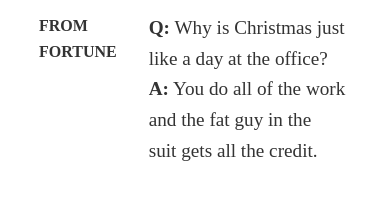
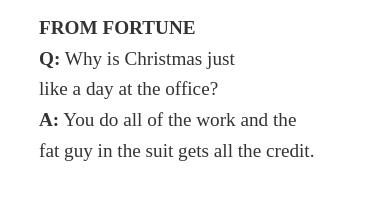
Before and after one commit to dsumet/myrepo, a plain HTML site: page index.html in a window 390 px wide. Shown: the part 124-324 px from the top of the page. Drawn offline with Linux system fonts and the light colour scheme.

Commit message:
Improved the flex layout in CSS.
The website is responsive until I start adding lots of stuff again

```diff
--- a/index.css
+++ b/index.css
@@ -34,25 +34,27 @@ h1, h2, h3, p {
 
 .fortune-text {
   display: flex;
-  gap: 2rem;
+  flex-wrap: wrap;
+  column-gap: 2rem;
   width: 100%;
 }
 
 .fortune-text > * {
   text-wrap: balance;
-  flex-grow: 1;
   line-height: 1.6;
 }
 
 .fortune-title {
-  flex-basis: 25%;
+  min-width: 100px;
+  flex-grow: 2;
 }
 
 .fortune-title h2 {
-  font-size: 1rem;
+  font-size: 1.2rem;
 }
 
 .fortune-content {
+  flex-grow: 1;
+  min-width: 200px;
   font-size: 1.2rem;
-  flex-basis: 75%;
 }
```
